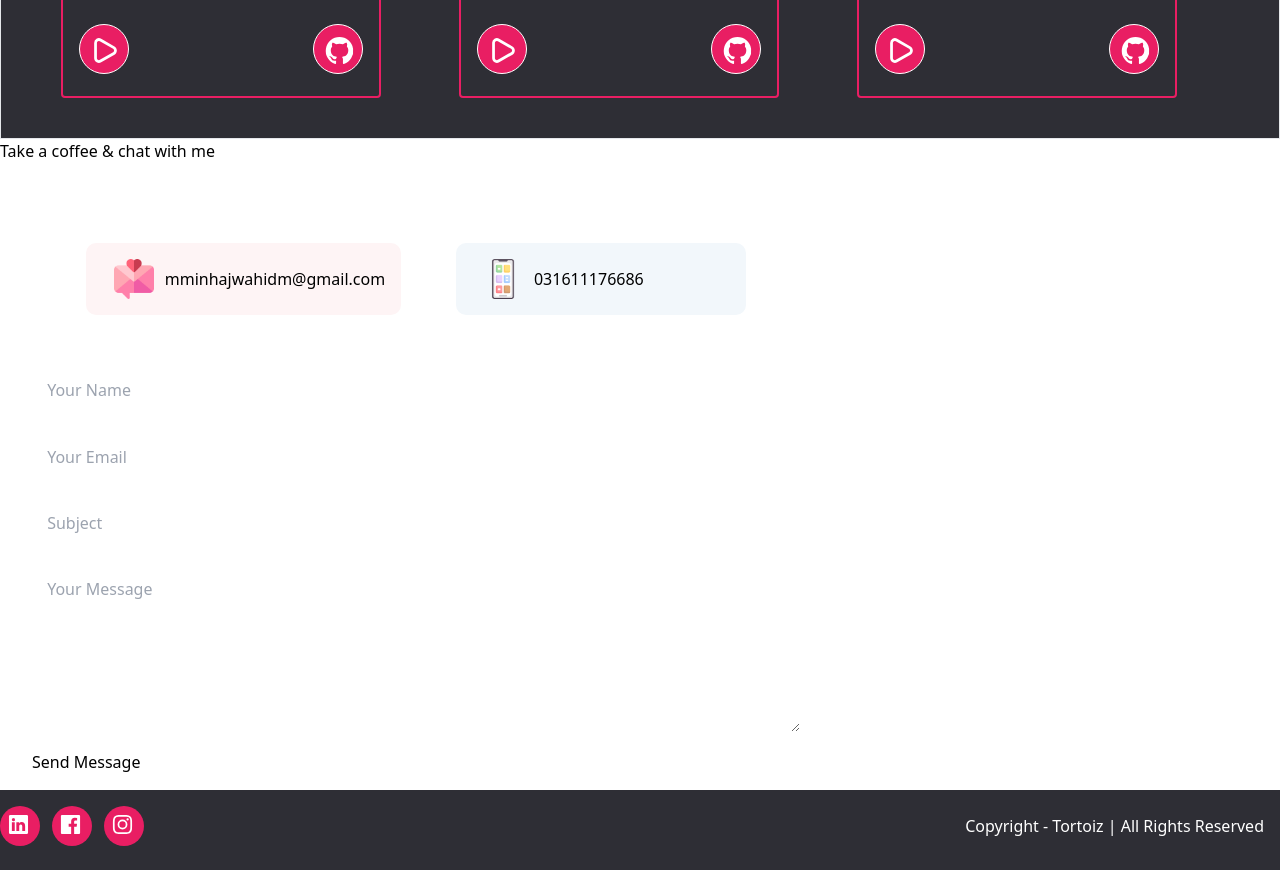
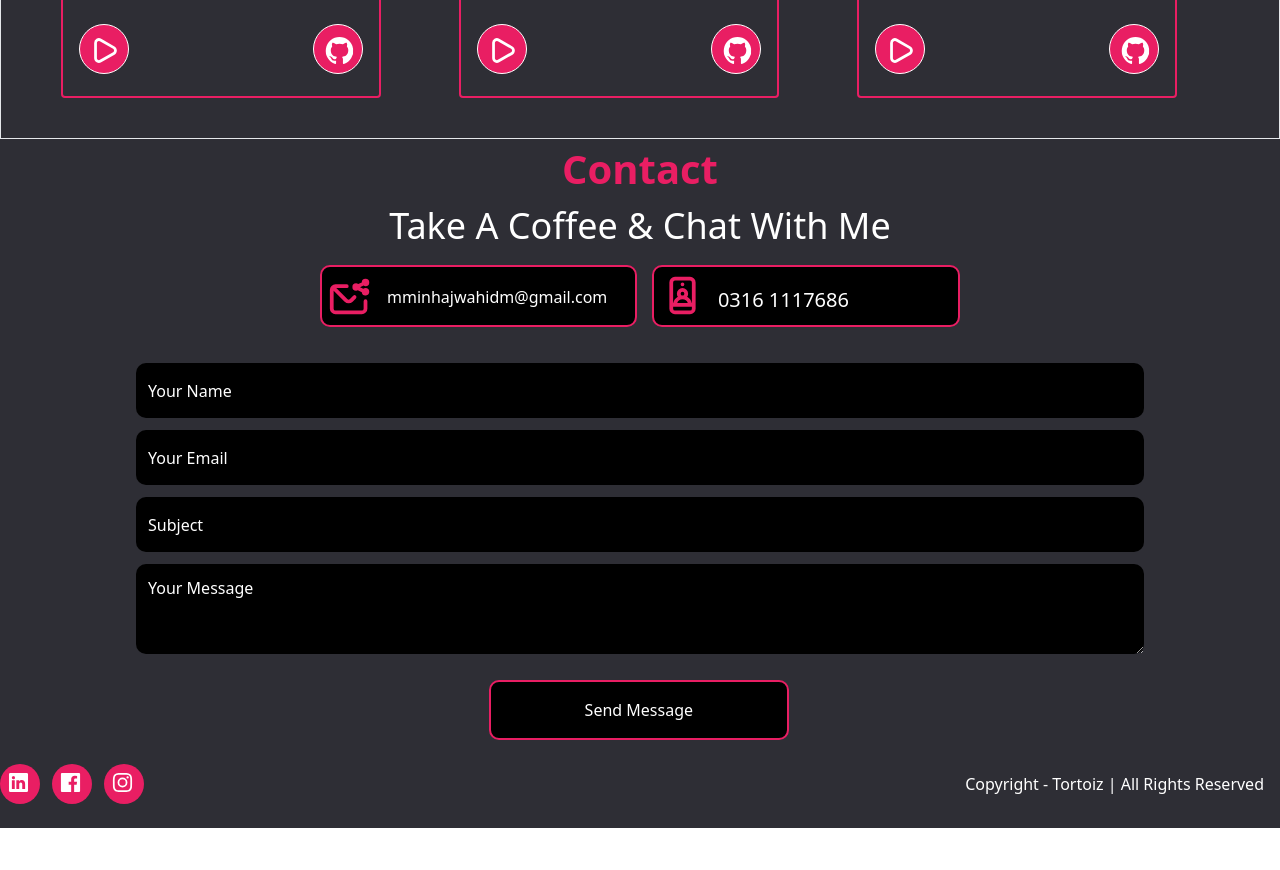
Before and after one commit to muhammadminhaj786/React-Portfolio, a React (Vite) app: page / in a window 1280 px wide. Shown: the part 1680-2550 px from the top of the page. After the commit the page ends 2508 px from the top, so only its background shows below. Built offline with nearby package versions, Linux system fonts and the light colour scheme.

Commit message:
'working on contact page'

```diff
--- a/src/component/contact/Contact.jsx
+++ b/src/component/contact/Contact.jsx
@@ -1,10 +1,9 @@
 import React, { useState } from "react";
 import eml from '../../assets/email.png'
 import mobile from '../../assets/mobile.png'
-
-
-
-import "./Contact.scss";
+import * as Unicons from '@iconscout/react-unicons';
+import { UilEnvelopeShare, UilSelfie  } from '@iconscout/react-unicons'
+import './Contact.scss'
 
 const Contact = () => {
   const [formData, setFormData] = useState({
@@ -45,30 +44,31 @@ const Contact = () => {
 
   return (
     <>
-      <h2 className="head-text">
-        Take a coffee & <span>chat</span> with <span>me</span>
-      </h2>
-
+      <div className="bg-secondary ">
+      <h3 className="text-center font-bold text-[40px] text-primary ">Contact</h3>
+        <h1 className="text-[bold] p-text text-[36px] text-[white]  text-center">Take A Coffee & Chat With Me</h1>
       <div className="app__contact-cards">
-        <div className="app__contact-card">
-          <img src={eml} alt="email" />
-          <a href="mailto:praveendunga111@gmail.com" className="p-text">
+        <div className="flex container-1 mx-auto w-[50%] mt-3 gap-[15px]">
+        <div className="flex border-2 border-primary w-[50%] bg-black h-[62px] rounded-[10px] ">
+        <div className="w-[15%] p-[6px]"><Unicons.UilEnvelopeShare color='#e91e63' size='45px' /></div>
+        <div className="w-[85%]">  <p className="text-[white] text-[16px] p-[18px]">
             mminhajwahidm@gmail.com
-          </a>
+          </p></div>
         </div>
-        <div className="app__contact-card">
-          <img src={mobile} alt="mobile" />
-          <a href="tel: +91 9110709550" className="p-text">
-            031611176686
-          </a>
+        <div className="flex border-2 border-primary w-[50%] bg-black h-[62px] rounded-[10px] ">
+        <div className="w-[15%] p-[6px]"><Unicons.UilSelfie color='#e91e63' size='45px' /></div>
+        <div className="w-[85%]">  <p className="text-[white] text-[20px] p-[18px]">
+            0316 1117686
+          </p></div>
+        </div>
         </div>
       </div>
       {!isFormSubmitted ? (
-        <div className="app__contact-form app__flex">
-          <div className="app__flex">
+        <div className="mt-[16px] w-[80%] mx-auto p-2 ">
+          <div >
             <input
               type="text"
-              className="p-text"
+              className=" w-[100%] mt-3 bg-black text-white placeholder-white p-3 rounded-[10px] h-[55px]"
               placeholder="Your Name"
               value={name}
               onChange={handleChangeInput}
@@ -78,7 +78,7 @@ const Contact = () => {
           <div className="app__flex">
             <input
               type="email"
-              className="p-text"
+              className=" w-[100%] mt-3 bg-black text-white placeholder-white p-3 rounded-[10px] h-[55px]"
               placeholder="Your Email"
               value={email}
               onChange={handleChangeInput}
@@ -88,7 +88,7 @@ const Contact = () => {
           <div className="app__flex">
             <input
               type="text"
-              className="p-text"
+              className=" w-[100%] mt-3 bg-black text-white placeholder-white p-3 rounded-[10px] h-[55px]"
               placeholder="Subject"
               value={subject}
               onChange={handleChangeInput}
@@ -97,19 +97,22 @@ const Contact = () => {
           </div>
           <div>
             <textarea
+              className="w-[100%] mt-3 bg-black text-white placeholder-white p-3 rounded-[10px] h-[90px]"
               name="message"
               placeholder="Your Message"
               value={message}
               onChange={handleChangeInput}
             />
           </div>
+          <div className="w-[30%] btn-container mt-[20px]  mx-auto ">
           <button
             type="button"
-            className=" portfolio-button"
+            className="h-[60px] w-[300px] btn border-2 border-primary text-white bg-black rounded-[10px]"
             onClick={handleSubmit}
           >
             {loading ? "Sending Message" : "Send Message"}
           </button>
+          </div>
         </div>
       ) : (
         <div>
@@ -118,6 +121,7 @@ const Contact = () => {
           </h3>
         </div>
       )}
+      </div>
     </>
   );
 };
--- a/src/component/contact/Contact.scss
+++ b/src/component/contact/Contact.scss
@@ -1,123 +1,27 @@
-.app__contact {
-    flex: 1;
-    width: 100%;
-    flex-direction: column;
-  }
+/* on screen 450px */
+@media screen and (max-width: 780px) {
 
-  .app__contact-cards {
-    width: 60%;
-    display: flex;
-    justify-content: space-evenly;
-    align-items: center;
-    flex-wrap: wrap;
-    margin: 4rem 2rem 2rem;
 
-    .app__contact-card {
-      min-width: 290px;
-      display: flex;
-      flex-direction: row;
-      justify-content: flex-start;
-      align-items: center;
+}
 
-      margin: 1rem 0;
-      padding: 1rem;
-      border-radius: 10px;
-      cursor: pointer;
-      background-color: #fef4f5;
-      transition: all 0.3s ease-in-out;
+@media screen and (max-width: 600px) {
 
-      img {
-        width: 40px;
-        height: 40px;
-        margin: 0 0.7rem;
-      }
+  .p-text{
+    font-size: 20px !important;
+    font-weight: bold;
+}
+.container-1{
+  width: 100%;
+}
+.container-1 p{
+  font-size: 2.6vw !important;
+  padding: 22px;
+}
+.btn-container{
+  width: 200px;
+}
+.btn{
+  width: 200px !important;
+}
 
-      p {
-        font-weight: 600;
-      }
-
-      a {
-        text-decoration: none;
-        font-weight: 500;
-      }
-
-      &:hover {
-        box-shadow: 0 0 25px #fef4f5;
-      }
-
-      @media screen and (max-width: 450px) {
-        min-width: 0px;
-        width: 100%;
-
-        img {
-          margin: 0 0.5rem;
-          width: 35px;
-          height: 35px;
-        }
-      }
-    }
-
-    @media screen and (max-width: 768px) {
-      width: 100%;
-    }
-  }
-
-  .app__contact-cards .app__contact-card:last-child {
-    background-color: #f2f7fb;
-  }
-
-  .app__contact-form {
-    width: 60%;
-    flex-direction: column;
-    margin: 1rem 2rem;
-
-    div {
-      width: 100%;
-      margin: 0.75rem 0;
-      border-radius: 10px;
-      cursor: pointer;
-      background-color: var(--primary-color);
-
-      transition: all 0.3s ease-in-out;
-
-      input,
-      textarea {
-        width: 100%;
-        padding: 0.95rem;
-        border: none;
-        border-radius: 7px;
-        background-color: var(--primary-color);
-
-        font-family: var(--font-base);
-        color: var(--secondary-color) !important;
-        outline: none;
-      }
-
-      textarea {
-        height: 170px;
-      }
-
-      &:hover {
-        box-shadow: 0 0 25px var(--primary-color);
-      }
-    }
-
-    // button {
-    //   padding: 1rem 2rem;
-    //   border-radius: 10px;
-    //   border: none;
-    //   background-color: var(--secondary-color);
-
-    //   font-weight: 500;
-    //   color: var(--white-color);
-    //   outline: none;
-    //   margin-top: 2rem;
-    //   font-family: var(--font-base);
-    //   cursor: pointer;
-    // }
-
-    @media screen and (max-width: 768px) {
-      width: 100%;
-      margin: 1rem 0;
-    }
-  }
+}
--- a/src/component/main3/Section3.css
+++ b/src/component/main3/Section3.css
@@ -0,0 +1,8 @@
+
+@media screen and (max-width: 600px) {
+
+ .main-sec{
+    padding: 8px !important;
+ }
+
+  }
--- a/src/component/main3/Section3.jsx
+++ b/src/component/main3/Section3.jsx
@@ -8,12 +8,13 @@ import * as Unicons from '@iconscout/react-unicons';
 import { UilWindow, UilCloudMoonMeatball, UilPlay, UilGithub, UilBlogger  } from '@iconscout/react-unicons'
 import ScrollAnimation from '../ScrollAnimation';
 import Animation from '../animation/Animation';
+import './Section3.css'
 
 
 const Section3 = () => {
   return (
     <>
-    <div className="h-[100%] border bg-secondary p-[40px]">
+    <div className="h-[100%] main-sec border bg-secondary p-[40px]">
     <div className="ctn">
       <h3 className="text-center text-[40px] font-bold text-primary mt-1">Projects</h3>
       <h1 className="text-[bold] text-[40px] text-[white]  text-center">What I Am Great At</h1>
```
